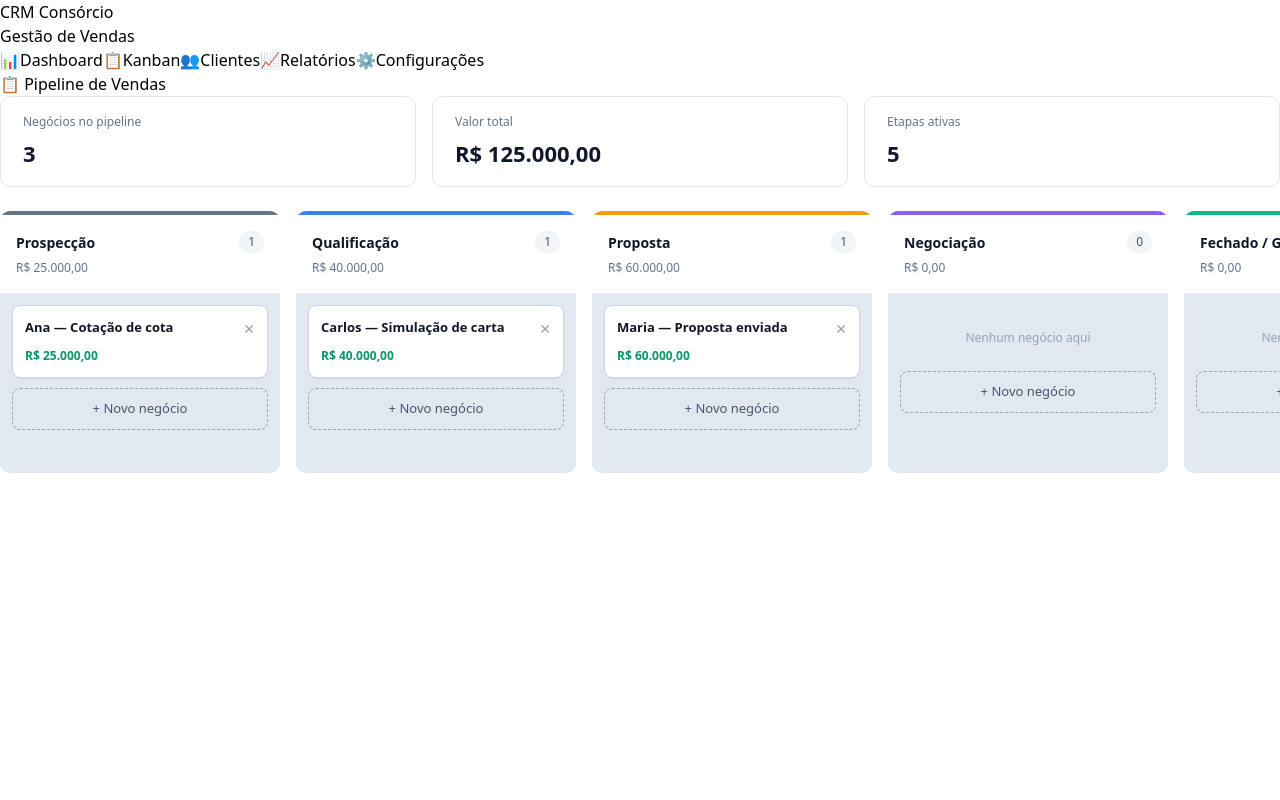
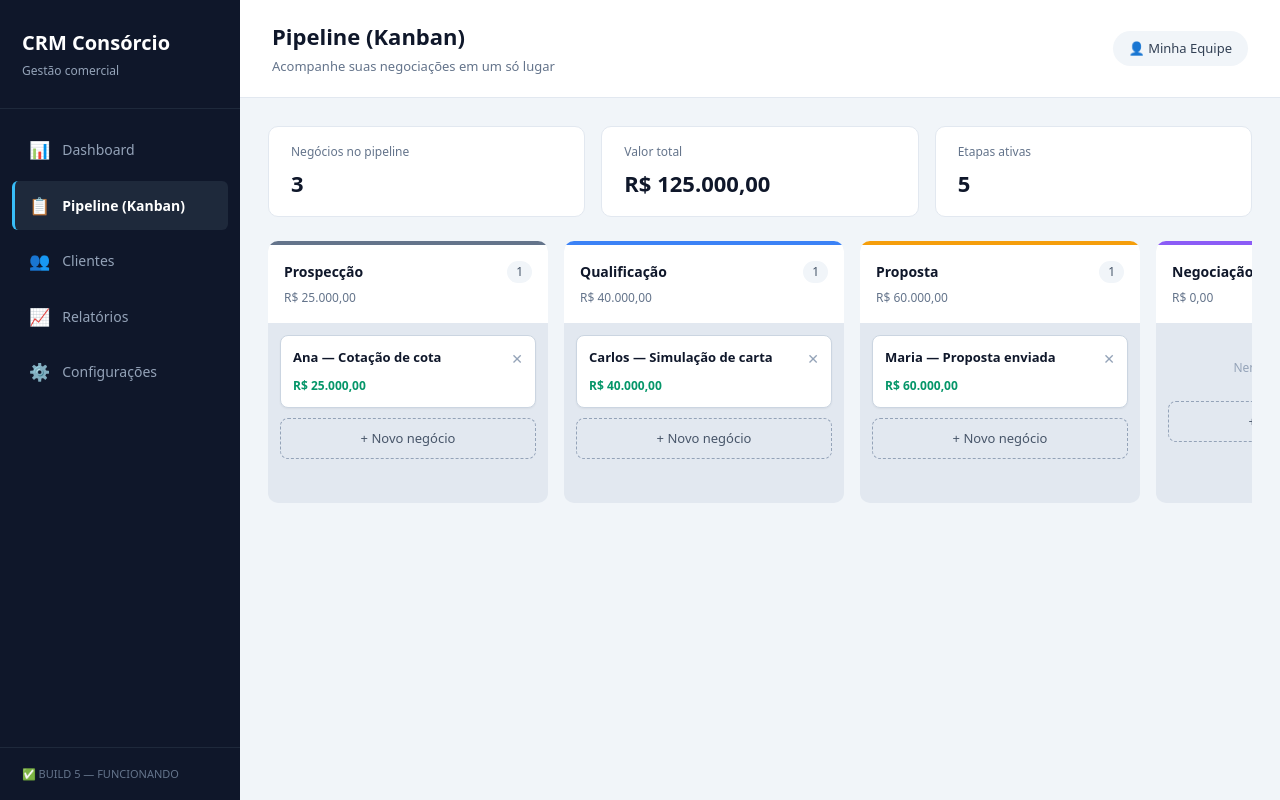
Before and after one commit to imaginacaose-svg/crm-consorcio-v2, a React (Vite) app: page / in a window 1280 px wide. Built offline with nearby package versions, Linux system fonts and the light colour scheme.

Commit message:
Update App.tsx

```diff
--- a/src/App.tsx
+++ b/src/App.tsx
@@ -1,50 +1,84 @@
-import { useState } from 'react'
-import { Sidebar } from './components/Sidebar'
-import { KanbanBoard } from './components/KanbanBoard'
+import { useState } from 'react';
+import { KanbanBoard } from './components/KanbanBoard';
 
-function App() {
-  const [activeMenu, setActiveMenu] = useState('kanban')
+type MenuItem = { id: string; label: string; icon: string };
+
+const MENU: MenuItem[] = [
+  { id: 'dashboard', label: 'Dashboard', icon: '📊' },
+  { id: 'kanban', label: 'Pipeline (Kanban)', icon: '📋' },
+  { id: 'clientes', label: 'Clientes', icon: '👥' },
+  { id: 'relatorios', label: 'Relatórios', icon: '📈' },
+  { id: 'config', label: 'Configurações', icon: '⚙️' },
+];
+
+export default function App() {
+  const [active, setActive] = useState('kanban');
+  const currentTitle = MENU.find(m => m.id === active)?.label ?? 'Pipeline';
 
   return (
-    <div className="flex min-h-screen bg-gray-50">
-      <Sidebar activeMenu={activeMenu} onMenuChange={setActiveMenu} />
-      <div className="flex-1">
-        <header className="bg-white border-b border-gray-200 px-8 py-4">
-          <h2 className="text-2xl font-bold text-gray-800">
-            {activeMenu === 'dashboard' && '📊 Dashboard'}
-            {activeMenu === 'kanban' && '📋 Pipeline de Vendas'}
-            {activeMenu === 'clientes' && '👥 Clientes'}
-            {activeMenu === 'relatorios' && '📈 Relatórios'}
-            {activeMenu === 'configuracoes' && '⚙️ Configurações'}
-          </h2>
+    <div style={{ display: 'flex', minHeight: '100vh', background: '#f1f5f9', fontFamily: 'system-ui, sans-serif' }}>
+
+      {/* MENU LATERAL */}
+      <aside style={{ width: 240, flexShrink: 0, background: '#0f172a', color: '#e2e8f0', display: 'flex', flexDirection: 'column' }}>
+        <div style={{ padding: '28px 22px', borderBottom: '1px solid #1e293b' }}>
+          <div style={{ fontSize: 20, fontWeight: 700, color: '#ffffff' }}>CRM Consórcio</div>
+          <div style={{ fontSize: 12, color: '#94a3b8', marginTop: 4 }}>Gestão comercial</div>
+        </div>
+
+        <nav style={{ padding: '16px 12px', flex: 1 }}>
+          {MENU.map(item => (
+            <button
+              key={item.id}
+              onClick={() => setActive(item.id)}
+              style={{
+                display: 'flex', alignItems: 'center', gap: 12,
+                width: '100%', padding: '12px 14px', marginBottom: 6,
+                border: 'none', borderLeft: active === item.id ? '3px solid #38bdf8' : '3px solid transparent',
+                borderRadius: 6, cursor: 'pointer', textAlign: 'left', fontSize: 14,
+                background: active === item.id ? '#1e293b' : 'transparent',
+                color: active === item.id ? '#ffffff' : '#94a3b8',
+                fontWeight: active === item.id ? 600 : 400,
+              }}
+            >
+              <span style={{ fontSize: 17 }}>{item.icon}</span>
+              {item.label}
+            </button>
+          ))}
+        </nav>
+
+        <div style={{ padding: '18px 22px', fontSize: 11, color: '#64748b', borderTop: '1px solid #1e293b' }}>
+          ✅ BUILD 5 — FUNCIONANDO
+        </div>
+      </aside>
+
+      {/* ÁREA PRINCIPAL */}
+      <div style={{ flex: 1, minWidth: 0 }}>
+
+        <header style={{ background: '#ffffff', padding: '20px 32px', borderBottom: '1px solid #e2e8f0', display: 'flex', justifyContent: 'space-between', alignItems: 'center' }}>
+          <div>
+            <h1 style={{ margin: 0, fontSize: 22, fontWeight: 700, color: '#0f172a' }}>{currentTitle}</h1>
+            <p style={{ margin: '4px 0 0', fontSize: 13, color: '#64748b' }}>Acompanhe suas negociações em um só lugar</p>
+          </div>
+          <div style={{ background: '#f1f5f9', borderRadius: 999, padding: '8px 16px', fontSize: 13, color: '#334155' }}>
+            👤 Minha Equipe
+          </div>
         </header>
-        <main className="p-8">
-          {activeMenu === 'kanban' && <KanbanBoard />}
-          {activeMenu === 'dashboard' && (
-            <div className="bg-white rounded-lg shadow p-6">
-              <p className="text-gray-600">Dashboard em construção...</p>
+
+        <main style={{ padding: 28 }}>
+
+          {active === 'kanban' && <KanbanBoard />}
+
+          {active !== 'kanban' && (
+            <div style={{ background: '#ffffff', border: '1px solid #e2e8f0', borderRadius: 10, padding: 32 }}>
+              <h2 style={{ margin: '0 0 8px', fontSize: 18, color: '#0f172a' }}>{currentTitle}</h2>
+              <p style={{ color: '#64748b', fontSize: 14, margin: 0 }}>
+                Esta tela será conectada ao Supabase a seguir. Por enquanto, use o menu <strong>Pipeline (Kanban)</strong>.
+              </p>
             </div>
           )}
-          {activeMenu === 'clientes' && (
-            <div className="bg-white rounded-lg shadow p-6">
-              <p className="text-gray-600">Lista de clientes em construção...</p>
-            </div>
-          )}
-          {activeMenu === 'relatorios' && (
-            <div className="bg-white rounded-lg shadow p-6">
-              <p className="text-gray-600">Relatórios em construção...</p>
-            </div>
-          )}
-          {activeMenu === 'configuracoes' && (
-            <div className="bg-white rounded-lg shadow p-6">
-              <p className="text-gray-600">Configurações em construção...</p>
-            </div>
-          )}
+
         </main>
       </div>
     </div>
-  )
+  );
 }
-
-export default App
-// BUILD 4 - FORCADO
```
